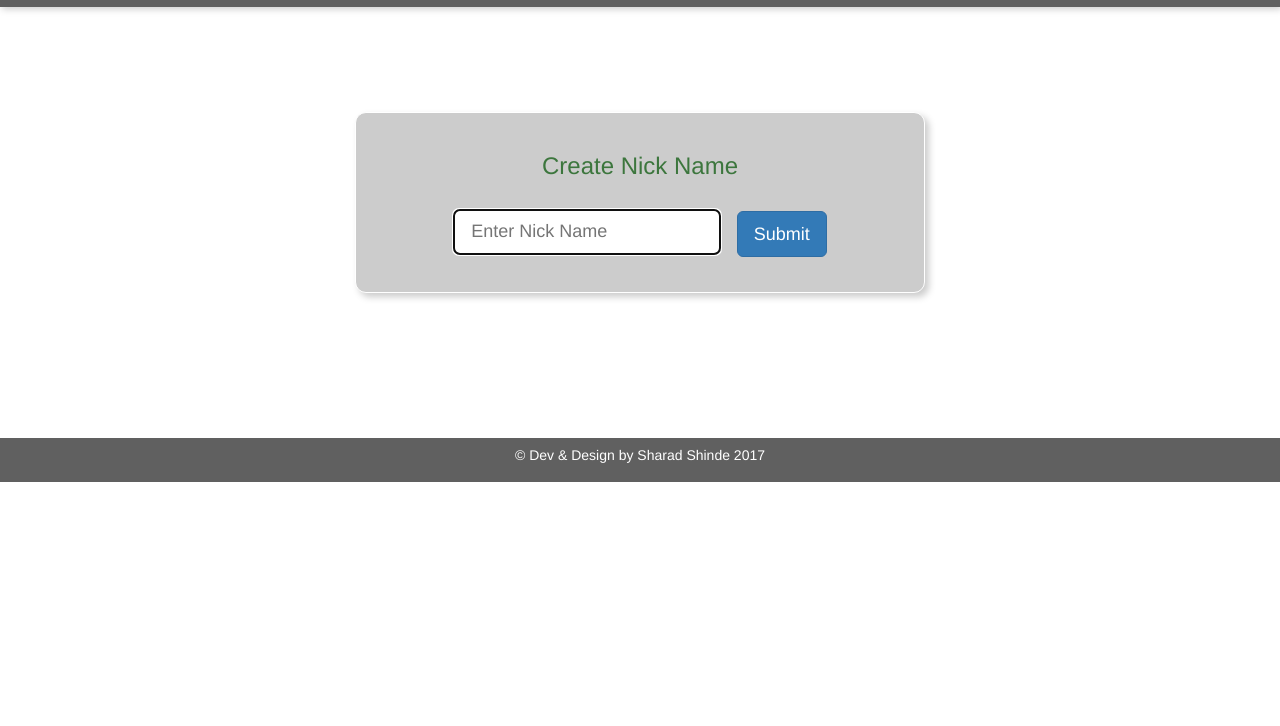
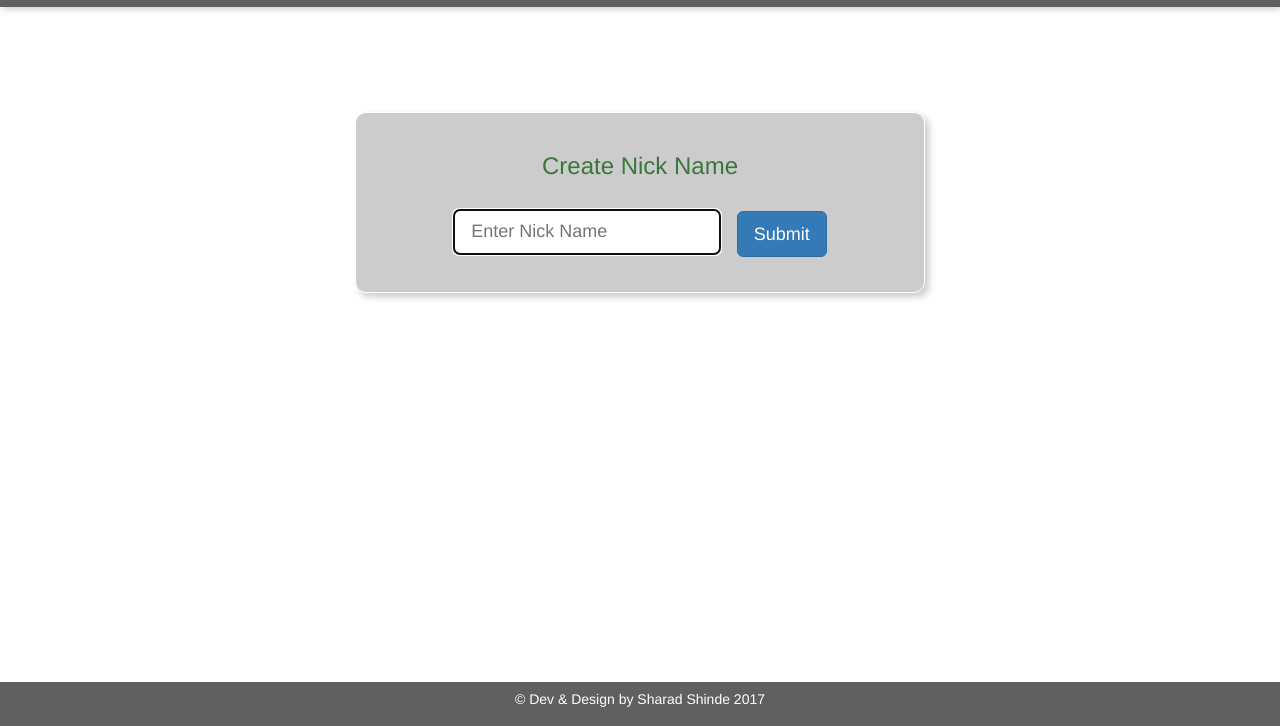
Before and after one commit to shindesharad71/Chat-WebApplication, a website: page index.html in a window 1280 px wide. Shown: the part 74-800 px from the top of the page. Drawn offline with nearby package versions, Linux system fonts and the light colour scheme; no server answers.

Commit message:
footer fixed, form fixed

```diff
--- a/index.html
+++ b/index.html
@@ -33,7 +33,7 @@
             <form id="messageForm">
                 <div class="sendBox">
                     <div class="form-group">
-                        <input class="input-lg" autofocus autocomplete="off" style="width: 395px;" type="text" placeholder="Say Something..." id="message">&nbsp;&nbsp;
+                        <input class="input-lg" autofocus autocomplete="off" style="width: 100%;" type="text" placeholder="Say Something..." id="message">&nbsp;&nbsp;
                         <input class="btn btn-lg btn-success" type="submit" value="Send">
                     </div>
                 </div>
--- a/public/css/app.css
+++ b/public/css/app.css
@@ -1,3 +1,8 @@
+body {
+    min-height: 100%;
+    min-width: 100%;
+}
+
 ul,
 li {
     list-style: none;
@@ -31,6 +36,7 @@ li {
 #chatWrapper {
     box-shadow: 4px 4px 7px #ccc;
     border: 1px solid #ccc;
+    margin-bottom: 50px;
 }
 
 #chatWindow {
@@ -97,5 +103,7 @@ footer {
     background: #606060;
     padding: 7px;
     color: #fff;
-    margin-top: 40px;
+    position: fixed;
+    bottom: 0px;
+    width: 100%;
 }
```
